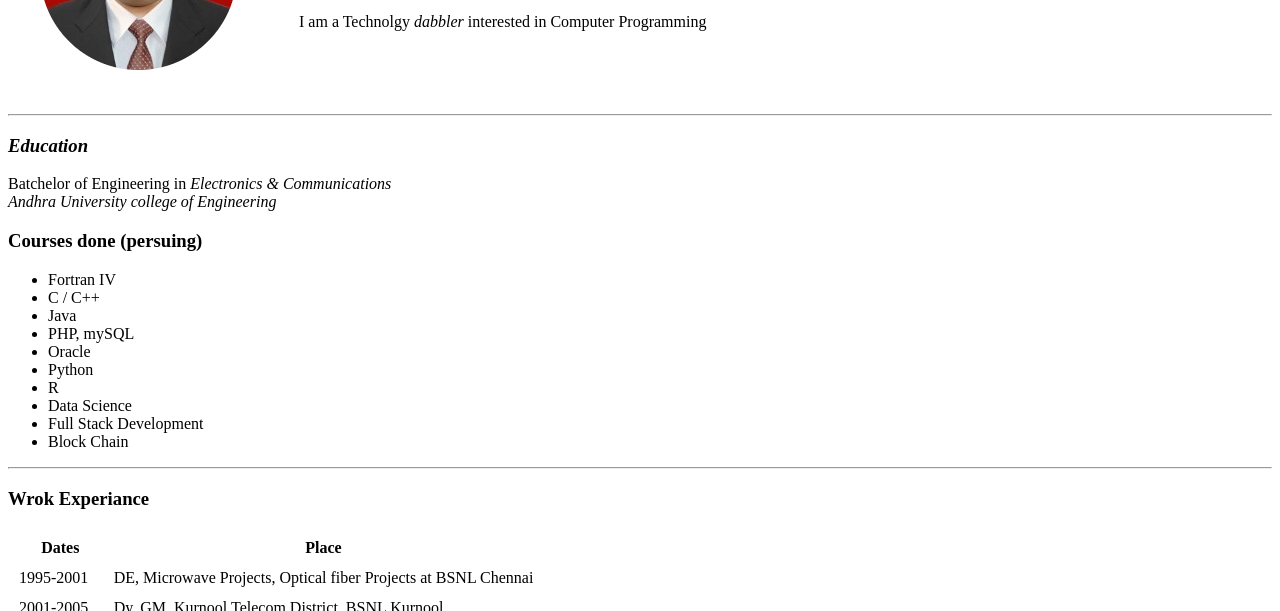
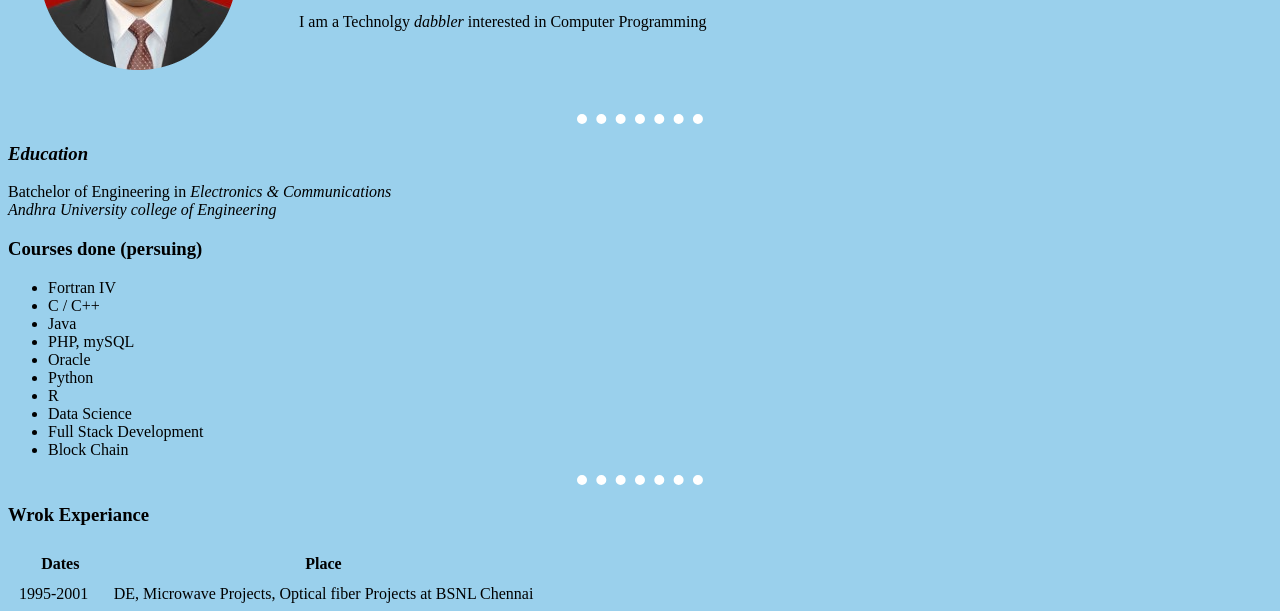
Before and after one commit to yravindranath/cv, a plain HTML site: page index.html in a window 1280 px wide. Shown: the part 167-778 px from the top of the page. Drawn offline with Linux system fonts and the light colour scheme.

Commit message:
Introduced CSS in the Header

```diff
--- a/index.html
+++ b/index.html
@@ -6,6 +6,17 @@
   <meta name="viewport" content="width=device-width, initial-scale=1.0">
   <meta http-equiv="X-UA-Compatible" content="ie=edge">
   <title>Ravindranath's Personal Site</title>
+  <style>
+    body {
+      background-color: #9AD0EC ;
+    }
+    hr {
+      border-style: dotted none none;
+      border-color: white;
+      border-width: 10px;
+      width: 10%;
+    }
+  </style>
 </head>
 
 <body>
```
